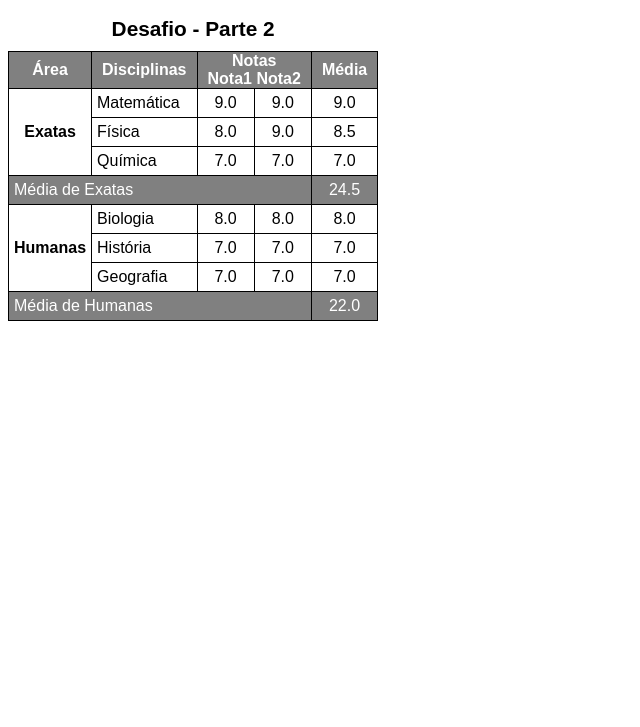
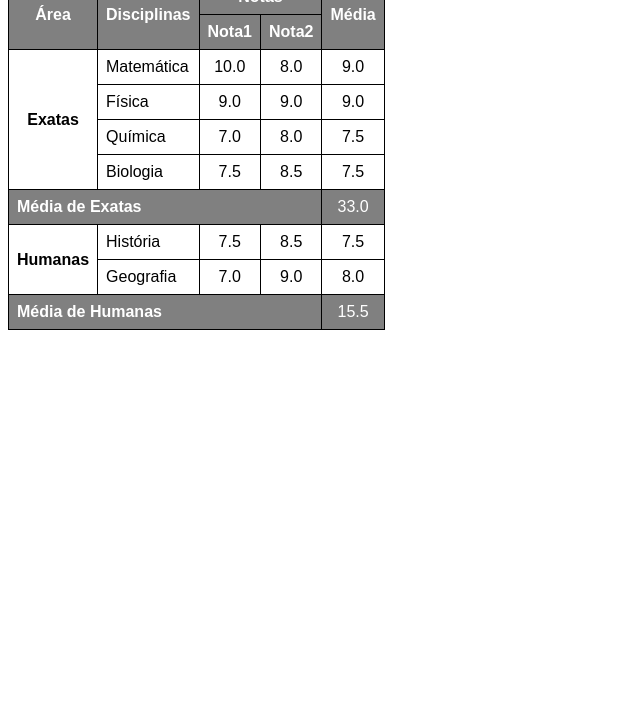
Before and after one commit to franmak/desafios, a plain HTML site: page d013/desafiop2.html in a window 1280 px wide. Shown: the part 73-800 px from the top of the page, without its empty margins (0-640 px from the left). Drawn offline with Linux system fonts and the light colour scheme.

Commit message:
Alteração desafio 13

```diff
--- a/d013/desafiop2.html
+++ b/d013/desafiop2.html
@@ -9,109 +9,91 @@
     body {
       font-family: Arial, Helvetica, sans-serif;
     }
+    table {
+      border-collapse: collapse;
+    }
     caption {
       font-size: 1.3em;
       font-weight: bold;
       padding: 10px;
     }
-    table {
-      border-collapse: collapse;
-    }
-    table {
-      border-collapse: collapse;
-    }
-    thead {
-      background-color: gray;
-      color: white;
-    }
     th,
     td {
       border: 1px solid black;
-      padding: 0px 10px 0px 10px;
+      padding: 8px;
+    }
+    .destaque {
+      background-color: grey;
+      color: white;
+    }
+    .centro {
       text-align: center;
     }
-    th > p {
-      line-height: 0.6em;
-    }
-    .destaques {
-      background-color: gray;
-      color: white;
+    .esquerda {
       text-align: left;
-    }
-    .left {
-      text-align: left;
-      padding: 5px;
     }
   </style>
   <body>
     <table>
-      <h1>Exercício 025 - Desafio</h1>
       <caption>
-        Desafio - Parte 2
+        Notas e Média dos Exames
       </caption>
-      <thead>
-        <tr>
-          <th rowspan="4" scope="colgroup">Área</th>
-          <th scope="colgroup">Disciplinas</th>
-          <th rowspan="2" colspan="2" scope="colgroup">
-            <div>Notas</div>
-            <div>
-              <span>Nota1</span>
-              <span>Nota2</span>
-            </div>
-          </th>
-          <th scope="colgroup">Média</th>
+      <tr class="destaque">
+        <th rowspan="2" scope="col">Área</th>
+        <th rowspan="2" scope="col">Disciplinas</th>
+        <th colspan="2" scope="colgroup">Notas</th>
+        <th rowspan="2" scope="col">Média</th>
       </tr>
-      </thead>
-      <tbody>
-        <tr>
-          <th rowspan="3" scope="rowgroup">Exatas</th>
-          <td class="left">Matemática</td>
-          <td>9.0</td>
-          <td>9.0</td>
-          <td>9.0</td>
+      <tr class="destaque">
+        <th scope="col">Nota1</th>
+        <th scope="col">Nota2</th>
       </tr>
       <tr>
-          <td class="left">Física</td>
-          <td>8.0</td>
-          <td>9.0</td>
-          <td>8.5</td>
+        <th rowspan="4" scope="rowgroup">Exatas</th>
+        <td>Matemática</td>
+        <td class="centro">10.0</td>
+        <td class="centro">8.0</td>
+        <td class="centro">9.0</td>
       </tr>
       <tr>
-          <td class="left">Química</td>
-          <td>7.0</td>
-          <td>7.0</td>
-          <td>7.0</td>
-        </tr>
-        <tr class="destaques">
-          <td colspan="4" class="left">Média de Exatas</td>
-          <td>24.5</td>
+        <td>Física</td>
+        <td class="centro">9.0</td>
+        <td class="centro">9.0</td>
+        <td class="centro">9.0</td>
       </tr>
       <tr>
-          <th rowspan="3" class="left" scope="rowgroup">Humanas</th>
-          <td class="left">Biologia</td>
-          <td>8.0</td>
-          <td>8.0</td>
-          <td>8.0</td>
+        <td>Química</td>
+        <td class="centro">7.0</td>
+        <td class="centro">8.0</td>
+        <td class="centro">7.5</td>
       </tr>
       <tr>
-          <td class="left">História</td>
-          <td>7.0</td>
-          <td>7.0</td>
-          <td>7.0</td>
+        <td class>Biologia</td>
+        <td class="centro">7.5</td>
+        <td class="centro">8.5</td>
+        <td class="centro">7.5</td>
+      </tr>
+      <tr class="destaque esquerda">
+        <th colspan="4" scope="row">Média de Exatas</th>
+        <td class="centro">33.0</td>
       </tr>
       <tr>
-          <td class="left">Geografia</td>
-          <td>7.0</td>
-          <td>7.0</td>
-          <td>7.0</td>
+        <th rowspan="2" scope="rowgroup">Humanas</th>
+        <td>História</td>
+        <td class="centro">7.5</td>
+        <td class="centro">8.5</td>
+        <td class="centro">7.5</td>
       </tr>
-        <tr class="destaques">
-          <td colspan="4" class="left">Média de Humanas</td>
-          <td>22.0</td>
+      <tr>
+        <td>Geografia</td>
+        <td class="centro">7.0</td>
+        <td class="centro">9.0</td>
+        <td class="centro">8.0</td>
       </tr>
-      </tbody>
-      <tbody></tbody>
+      <tr class="destaque esquerda">
+        <th colspan="4" scope="row">Média de Humanas</th>
+        <td class="centro">15.5</td>
+      </tr>
     </table>
   </body>
 </html>
```
Also changed, not shown: d013/desafio13.html (added, +97 -0 lines). Lines whose indentation alone changed are shown as unchanged.
